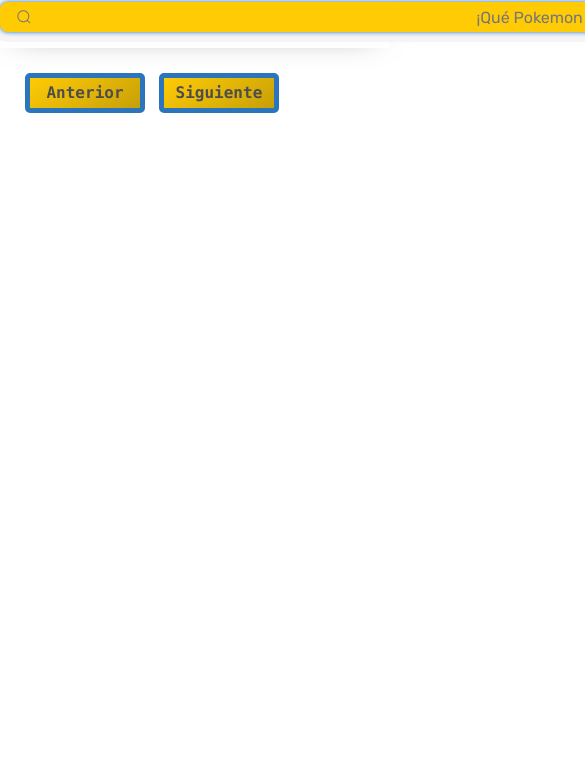
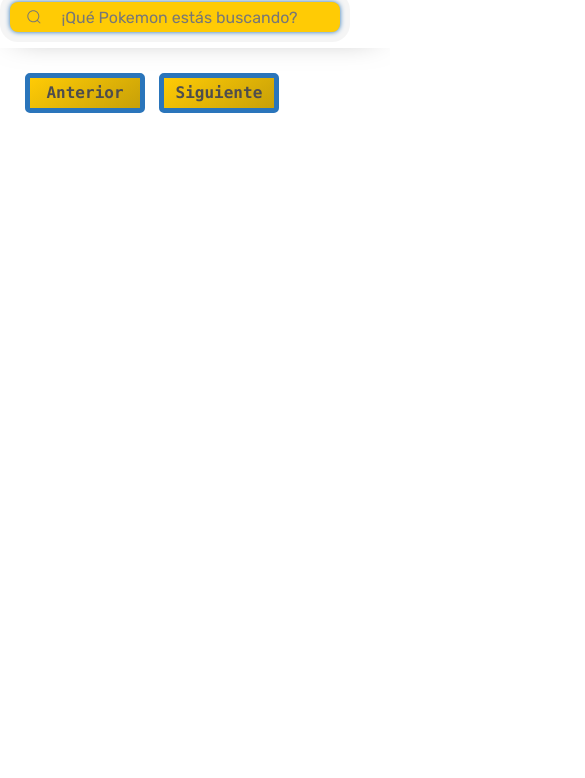
Before and after one commit to josetch01/POKEDEX, a plain HTML site: page index.html in a window 390 px wide. Shown: the part 66-844 px from the top of the page, 585 px wide, since content can reach past the window. Drawn offline with nearby package versions, Linux system fonts and the light colour scheme; no server answers.

Commit message:
ACTUALIZACION DE CSS

```diff
--- a/css/main.css
+++ b/css/main.css
@@ -78,7 +78,7 @@ header {
     padding-block: 1rem;
     box-shadow: 0 0 2rem -1rem rgba(0, 0, 0, .5);
 }
-
+/*PARTE DEL HEADER*/
 .nav {
     display: flex;
     flex-direction: column;
@@ -131,12 +131,35 @@ header {
     height: 1rem;
   }
 
+  @media (max-width: 768px) {
+    .group {
+
+        margin-left: 10px;
+      }
+    .input {
+
+        height: 30px;
+        line-height: 28px;
+        padding: 0 1rem;
+        width: 330px;
+        text-align: center;
+        padding-left: 2.5rem;
+        border: 2px solid transparent;
+        border-radius: 8px;
+        outline: none;
+        background-color: #ffcb05;
+        color: #0d0c22;
+        box-shadow: 0 0 5px #2a75bb, 0 0 0 10px #f5f5f5eb;
+        transition: .3s ease;
+    }
+}
+/*MAIN DE LISTADO*/
 main {
     padding: 20px;
     max-width: 1200px;
     margin: 0 auto;
 }
-
+/*ESTILOS DE LISTADO DE POKEMONES*/
 .pokemon-todos {
     display: grid;
     grid-template-columns: 1fr;
@@ -154,7 +177,7 @@ main {
         grid-template-columns: 1fr 1fr 1fr;
     }
 }
-
+/*ESTILO DE CARDS DEL LISTADO*/
 .pokemon {
     border-radius: 1rem;
     background-color: var(--clr-white);
@@ -181,6 +204,7 @@ main {
     padding-inline: 1rem;
     display: flex;
     justify-content: center;
+
 }
 
 .pokemon-imagen img {
@@ -305,7 +329,7 @@ main {
     border-radius: 5px;
 }
 
-
+/*ETILOS PARA EL COLOR DEL ESTILO*/
 .normal {
     background-color: var(--type-normal);
     color: var(--clr-black);
```
